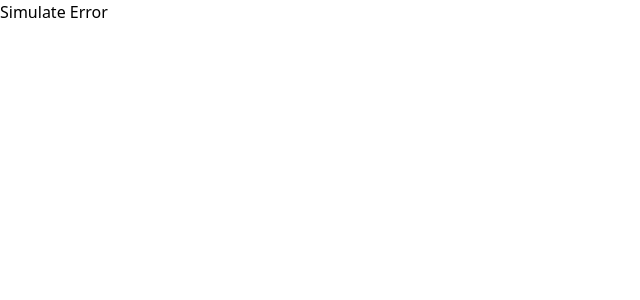
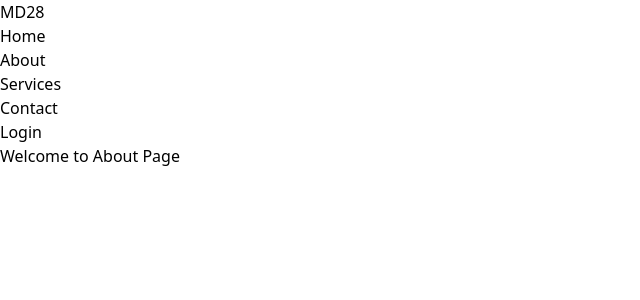
Before and after one commit to msaShahid/nextjs15_application, a Next.js app: page /about in a window 1280 px wide. Shown: the top 300 px of the page, without its empty margins (0-640 px from the left). Built offline with nearby package versions, Linux system fonts and the light colour scheme; no server answers.

Commit message:
`Removed unused import and commented out ErrorWrapper component`

```diff
--- a/src/app/layout.tsx
+++ b/src/app/layout.tsx
@@ -1,7 +1,7 @@
 import type { Metadata } from "next";
 import { Geist, Geist_Mono } from "next/font/google";
 import './style/globals.css'
-import { ErrorWrapper } from "./error-wrapper";
+//import { ErrorWrapper } from "./error-wrapper";
 
 const geistSans = Geist({
   variable: "--font-geist-sans",
@@ -28,9 +28,9 @@ export default function RootLayout({
       <body
         className={`${geistSans.variable} ${geistMono.variable} antialiased`}
       >
-        <ErrorWrapper>
+        {/* <ErrorWrapper> */}
         {children}
-        </ErrorWrapper>
+        {/* </ErrorWrapper> */}
       </body>
     </html>
 
```
